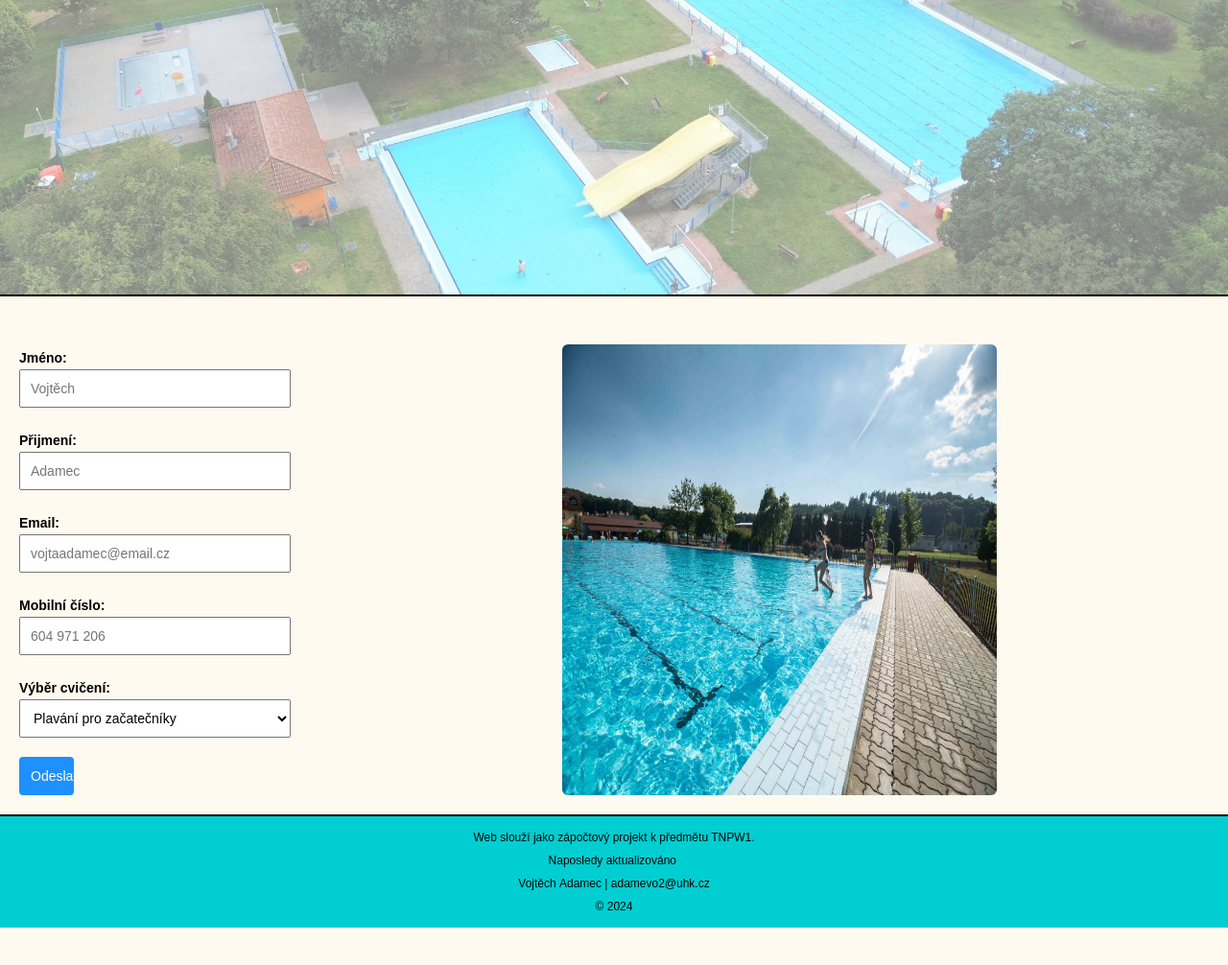
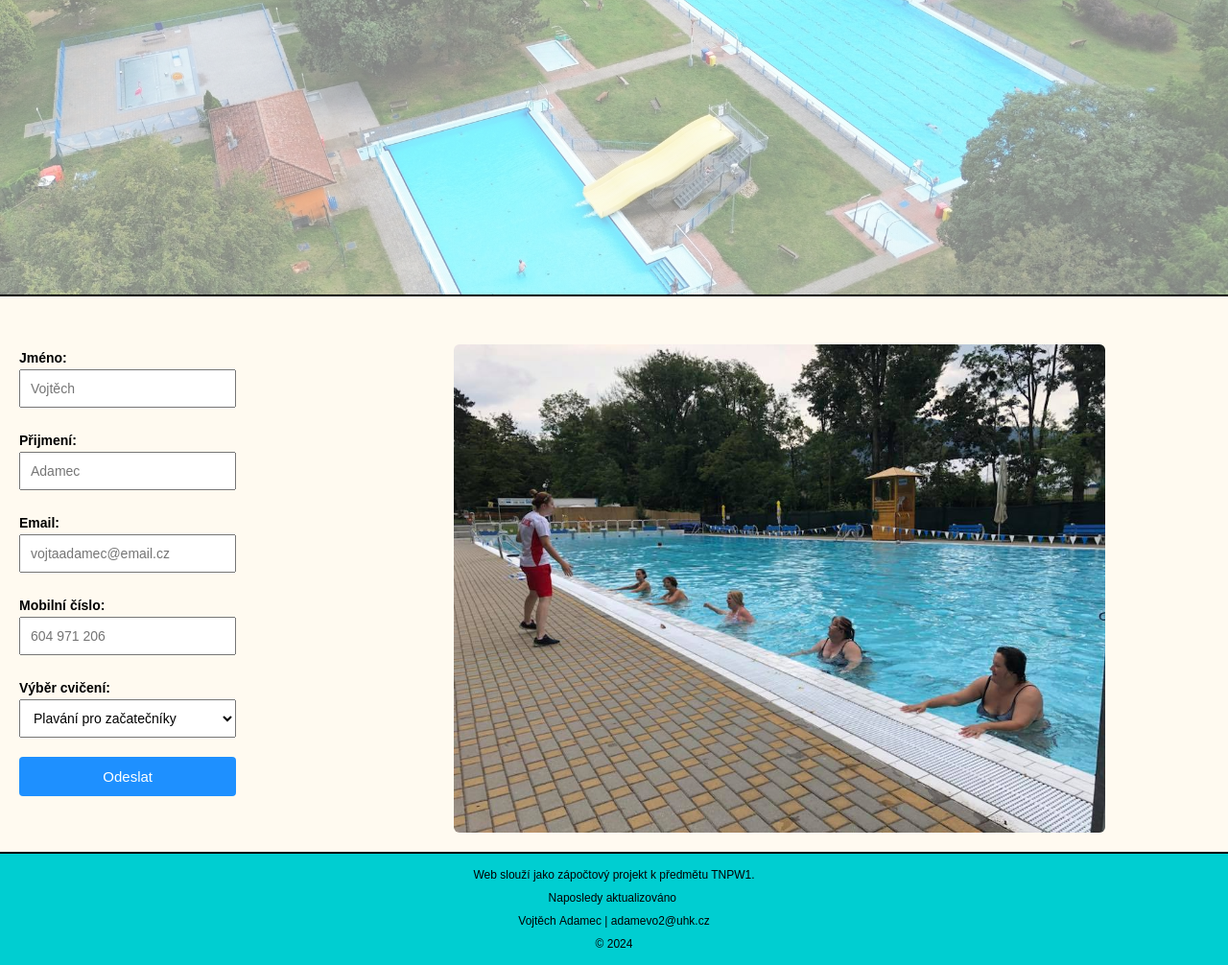
Before and after one commit to vojtaadamec/TNPW1, a plain HTML site: page kurzy_na_koupalisti.html in a window 1280 px wide. Shown: the part 91-1097 px from the top of the page at 96% size. Before the commit the page ends 1058 px from the top, so only its background shows below. Drawn offline with Linux system fonts and the light colour scheme.

Commit message:
Add files via upload

```diff
--- a/kurzy_na_koupalisti.html
+++ b/kurzy_na_koupalisti.html
@@ -53,7 +53,7 @@
         </form>
 
 
-            <img src="images/breh.jpg">
+            <img src="images/aerobik.jpg">
     </div>
     </main>
 
--- a/style.css
+++ b/style.css
@@ -143,10 +143,10 @@ form button {
     background-color: #1E90FF;
     color: white;
     border: none;
-    width: 10%;
+    width: 50%;
     border-radius: 4px;
     cursor: pointer;
-    font-size: 14px;
+    font-size: 15px;
 }
 
 .formular{
@@ -158,13 +158,13 @@ form button {
 }
 
 .formular img{
-    width: 40%;
+    width: 60%;
     transition: 0,7s;
     border-radius: 6px;
 }
 
 .formular img:hover{
-    width: 47%;
+    transform:scale(1.2);
 }
 form button:hover {
     background-color: #8FBC8F;
```
Also changed, not shown: images/13416927_1366677376692296_5093587236336036657_o.jpg (added), images/aerobik.jpg (added).
